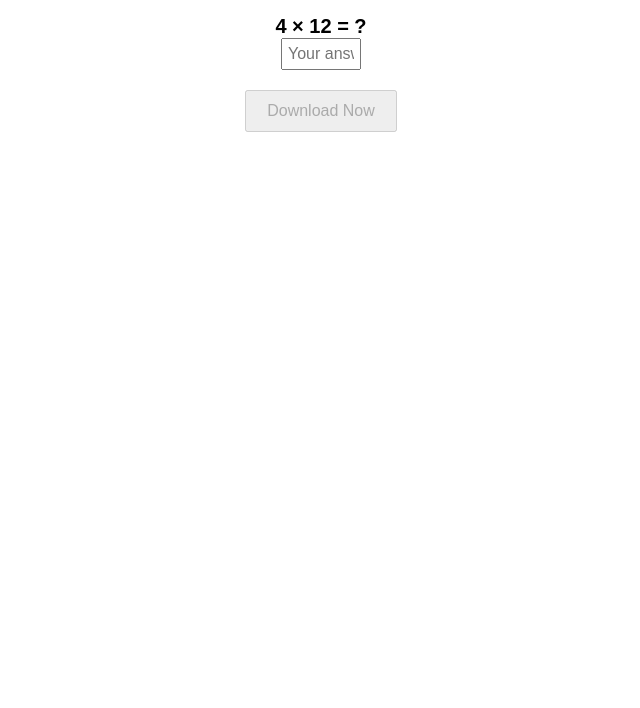
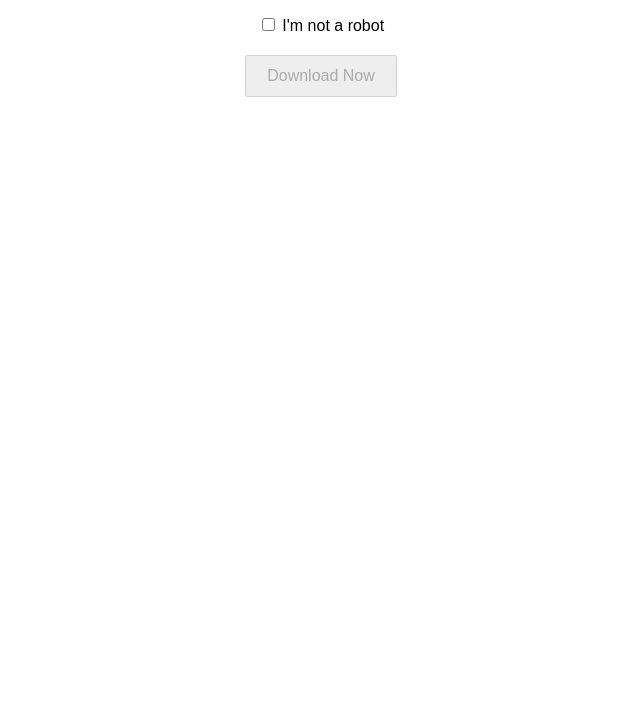
Before and after one commit to 10minecraft29/BonziBuddy, a plain HTML site: page index.html in a window 1280 px wide. Shown: the part 92-800 px from the top of the page, without its empty margins (319-959 px from the left). Drawn offline with Linux system fonts and the light colour scheme.

Commit message:
Update index.html

```diff
--- a/index.html
+++ b/index.html
@@ -1,8 +1,8 @@
-<!<!DOCTYPE html>
+<!DOCTYPE html>
 <html lang="en">
 <head>
 <meta charset="UTF-8" />
-<title>BpnziBuddy Download</title>
+<title>BonziBuddy Download</title>
 <style>
   body {
     font-family: Arial, sans-serif;
@@ -17,24 +17,16 @@
   #captcha-container {
     margin-top: 30px;
   }
-  input[type="text"] {
-    font-size: 16px;
-    padding: 5px;
-    width: 80px;
-    text-align: center;
-  }
-  #captcha-question {
-    font-weight: bold;
-    font-size: 20px;
-  }
 </style>
 </head>
 <body>
   <h1>Your Download is Ready</h1>
 
   <div id="captcha-container">
-    <div id="captcha-question">Loading captcha...</div>
-    <input type="text" id="captcha-input" autocomplete="off" placeholder="Your answer" />
+    <label>
+      <input type="checkbox" id="captcha-checkbox" />
+      I'm not a robot
+    </label>
   </div>
 
   <a href="BonziBuddy432.zip" download>
@@ -42,55 +34,12 @@
   </a>
 
 <script>
-  const captchaQuestionEl = document.getElementById('captcha-question');
-  const captchaInput = document.getElementById('captcha-input');
+  const checkbox = document.getElementById('captcha-checkbox');
   const downloadBtn = document.getElementById('download-btn');
 
-  let correctAnswer;
-
-  function generateCaptcha() {
-    const operations = ['+', '-', '*'];
-    const num1 = Math.floor(Math.random() * 20) + 1;
-    const num2 = Math.floor(Math.random() * 20) + 1;
-    const op = operations[Math.floor(Math.random() * operations.length)];
-
-    let questionText;
-    switch(op) {
-      case '+':
-        correctAnswer = num1 + num2;
-        questionText = `${num1} + ${num2} = ?`;
-        break;
-      case '-':
-        // To avoid negative results, always subtract smaller from larger
-        if (num1 >= num2) {
-          correctAnswer = num1 - num2;
-          questionText = `${num1} - ${num2} = ?`;
-        } else {
-          correctAnswer = num2 - num1;
-          questionText = `${num2} - ${num1} = ?`;
-        }
-        break;
-      case '*':
-        correctAnswer = num1 * num2;
-        questionText = `${num1} × ${num2} = ?`;
-        break;
-    }
-
-    captchaQuestionEl.textContent = questionText;
-    captchaInput.value = '';
-    downloadBtn.disabled = true;
-  }
-
-  captchaInput.addEventListener('input', () => {
-    const answer = captchaInput.value.trim();
-    if (parseInt(answer, 10) === correctAnswer) {
-      downloadBtn.disabled = false;
-    } else {
-      downloadBtn.disabled = true;
-    }
+  checkbox.addEventListener('change', () => {
+    downloadBtn.disabled = !checkbox.checked;
   });
-
-  generateCaptcha();
 </script>
 </body>
 </html>
```
